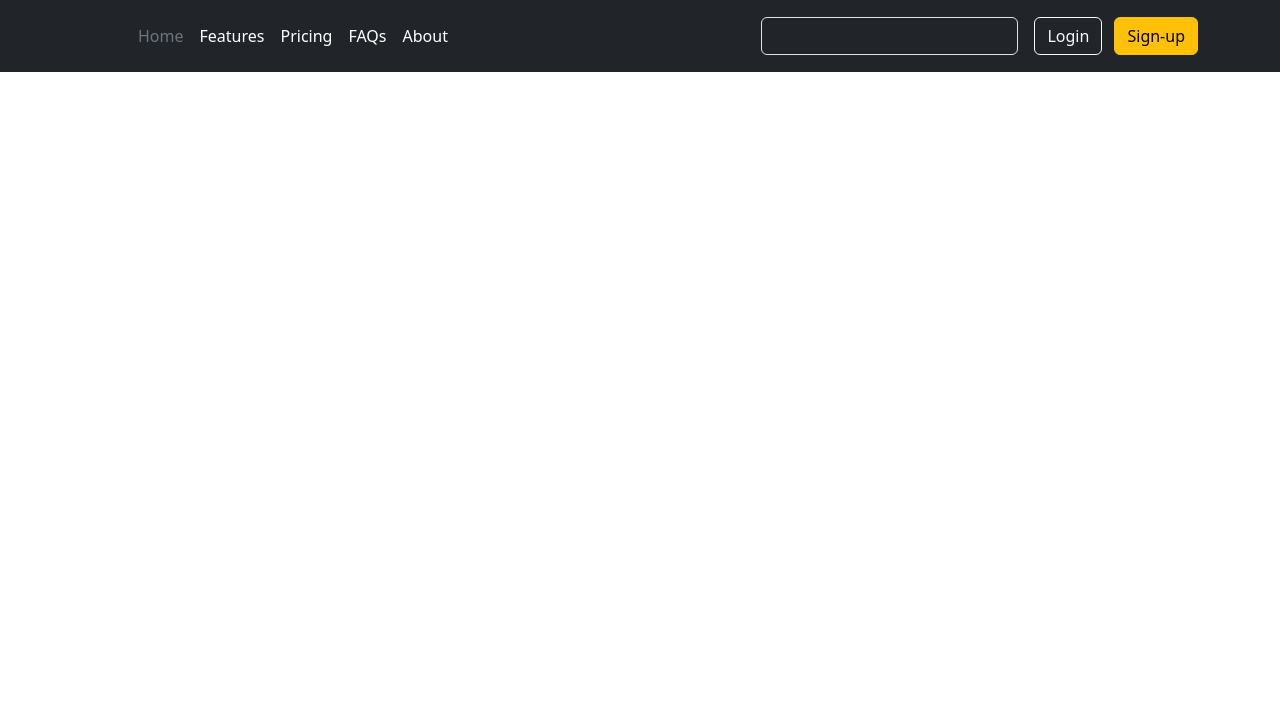
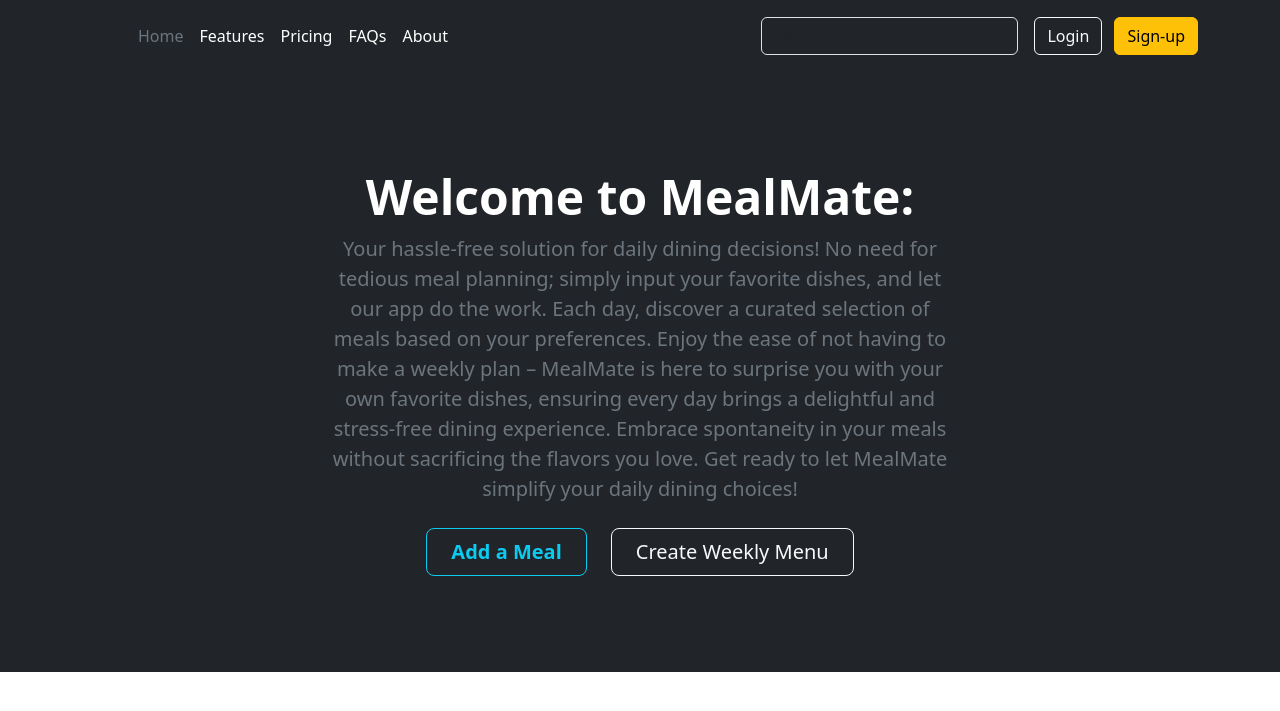
Before and after one commit to JoPanta/Tell-me-what-to-eat, a Flask app: page / in a window 1280 px wide. Shown: the top 711 px of the page. Run offline with Flask 3, Linux system fonts and the light colour scheme; some libraries are stand-ins or nearby versions.

Commit message:
Update base.html

```diff
--- a/templates/base.html
+++ b/templates/base.html
@@ -45,5 +45,23 @@
   </header>
 
 
+<div class="bg-dark text-secondary px-4 py-5 text-center">
+    <div class="py-5">
+      <h1 class="display-5 fw-bold text-white">Welcome to MealMate:</h1>
+      <div class="col-lg-6 mx-auto">
+        <p class="fs-5 mb-4">Your hassle-free solution for daily dining decisions! No need for tedious meal planning;
+            simply input your favorite dishes, and let our app do the work.  Each day, discover a curated selection of
+            meals based on your preferences. Enjoy the ease of not having to make a weekly plan – MealMate is here to
+            surprise you with your own favorite dishes, ensuring every day brings a delightful and stress-free dining
+            experience. Embrace spontaneity in your meals without sacrificing the flavors you love.
+            Get ready to let MealMate simplify your daily dining choices!</p>
+        <div class="d-grid gap-2 d-sm-flex justify-content-sm-center">
+          <button type="button" class="btn btn-outline-info btn-lg px-4 me-sm-3 fw-bold">Add a Meal</button>
+          <button type="button" class="btn btn-outline-light btn-lg px-4">Create Weekly Menu</button>
+        </div>
+      </div>
+    </div>
+  </div>
+
 </body>
 </html>
```
